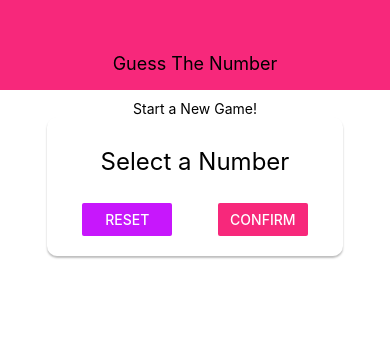
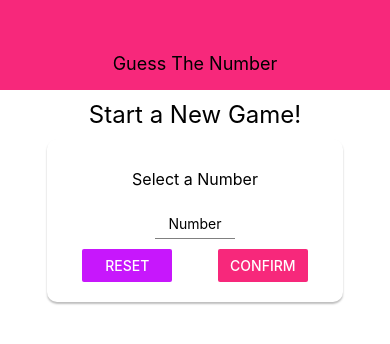
Before and after one commit to Aashishkushwaha/guess_the_number_react_native, a React Native app: screen / in a window 390 px wide. Shown: the top 344 px of the page. Built offline with nearby package versions, Linux system fonts and the light colour scheme.

Commit message:
Start Game Screen UI completed

```diff
--- /dev/null
+++ b/components/Input.js
@@ -0,0 +1,17 @@
+import React from "react";
+import { TextInput, StyleSheet } from "react-native";
+
+const Input = ({ style, ...rest }) => {
+  return <TextInput {...rest} style={{ ...styles.input, ...style }} />;
+};
+
+const styles = StyleSheet.create({
+  input: {
+    height: 30,
+    borderBottomColor: "grey",
+    borderBottomWidth: 1,
+    marginVertical: 10,
+  },
+});
+
+export default Input;
--- /dev/null
+++ b/components/NumberContainer.js
@@ -0,0 +1,29 @@
+import React from "react";
+import { View, Text, StyleSheet } from "react-native";
+import COLORS from "../constants/colors";
+
+const NumberContainer = ({ children }) => {
+  return (
+    <View style={styles.container}>
+      <Text style={styles.number}>{children}</Text>
+    </View>
+  );
+};
+
+const styles = StyleSheet.create({
+  container: {
+    borderWidth: 2,
+    borderColor: COLORS.secondary,
+    padding: 10,
+    borderRadius: 10,
+    marginVertical: 10,
+    alignItems: "center",
+    justifyContent: "center",
+  },
+  number: {
+    color: COLORS.secondary,
+    fontSize: 24,
+  },
+});
+
+export default NumberContainer;
--- a/screens/StartGameScreen.js
+++ b/screens/StartGameScreen.js
@@ -1,25 +1,98 @@
-import React from "react";
-import { View, Text, StyleSheet, TextInput, Button } from "react-native";
+import React, { useState } from "react";
+import {
+  View,
+  Text,
+  StyleSheet,
+  Button,
+  TouchableWithoutFeedback,
+  Keyboard,
+  Alert,
+} from "react-native";
 import Card from "../components/Card";
+import Input from "../components/Input";
 import COLORS from "../constants/colors";
+import NumberContainer from "../components/NumberContainer";
 
 const StartGameScreen = (props) => {
+  const [enteredValue, setEnteredValue] = useState("");
+  const [confirmed, setConfirmed] = useState(false);
+  const [selectedNumber, setSelectedNumber] = useState(0);
+
+  const numberInputHandler = (inputText) => {
+    setEnteredValue(inputText.replace(/[^0-9]/g, ""));
+  };
+
+  const resetInputHandler = () => {
+    setEnteredValue("");
+    setConfirmed(false);
+  };
+
+  const confirmInputHandler = () => {
+    const chosenNumber = parseInt(enteredValue);
+    if (isNaN(chosenNumber) || chosenNumber <= 0 || chosenNumber > 99) {
+      Alert.alert(
+        "Invalid Number",
+        "Number has to be a number between 1 && 99",
+        [{ text: "Okay", style: "destructive", onPress: resetInputHandler }]
+      );
+      return;
+    }
+    setConfirmed(true);
+    setEnteredValue("");
+    setSelectedNumber(chosenNumber);
+    Keyboard.dismiss();
+  };
+
+  let confirmedOutput;
+  if (confirmed) {
+    confirmedOutput = (
+      <Card style={styles.summaryContainer}>
+        <Text>You Selected</Text>
+        <NumberContainer>{selectedNumber}</NumberContainer>
+        <Button title="START GAME" />
+      </Card>
+    );
+  }
+
   return (
+    <TouchableWithoutFeedback onPress={() => Keyboard.dismiss()}>
       <View style={styles.screen}>
-      <Text>Start a New Game!</Text>
+        <Text style={{ fontSize: 24, marginBottom: 10 }}>
+          Start a New Game!
+        </Text>
         <Card style={styles.inputContainer}>
           <Text style={styles.title}>Select a Number</Text>
-        <TextInput />
+          <Input
+            style={styles.input}
+            placeholder="Number"
+            blurOnSubmit
+            autoCapitalize="none"
+            autoCorrect={false}
+            keyboardType="number-pad"
+            maxLength={2}
+            value={enteredValue}
+            onChangeText={numberInputHandler}
+          />
           <View style={styles.buttonContainer}>
             <View style={styles.button}>
-            <Button title="Reset" color={COLORS.secondary} onPress={() => {}} />
+              <Button
+                title="Reset"
+                color={COLORS.secondary}
+                onPress={resetInputHandler}
+              />
             </View>
             <View style={styles.button} onPress={() => {}}>
-            <Button title="Confirm" color={COLORS.primary} />
+              <Button
+                title="Confirm"
+                color={COLORS.primary}
+                onPress={confirmInputHandler}
+              />
             </View>
           </View>
         </Card>
+        {confirmedOutput}
       </View>
+    </TouchableWithoutFeedback>
   );
 };
 
@@ -35,8 +108,13 @@ const styles = StyleSheet.create({
     alignItems: "center",
   },
   title: {
-    fontSize: 24,
+    fontSize: 16,
     marginVertical: 10,
+  },
+  input: {
+    width: 80,
+    textAlign: "center",
+    paddingHorizontal: 10,
   },
   buttonContainer: {
     flexDirection: "row",
@@ -48,6 +126,10 @@ const styles = StyleSheet.create({
     width: "40%",
     borderRadius: 10,
   },
+  summaryContainer: {
+    marginTop: 20,
+    alignItems: "center",
+  },
 });
 
 export default StartGameScreen;
```
Lines whose indentation alone changed are shown as unchanged.
